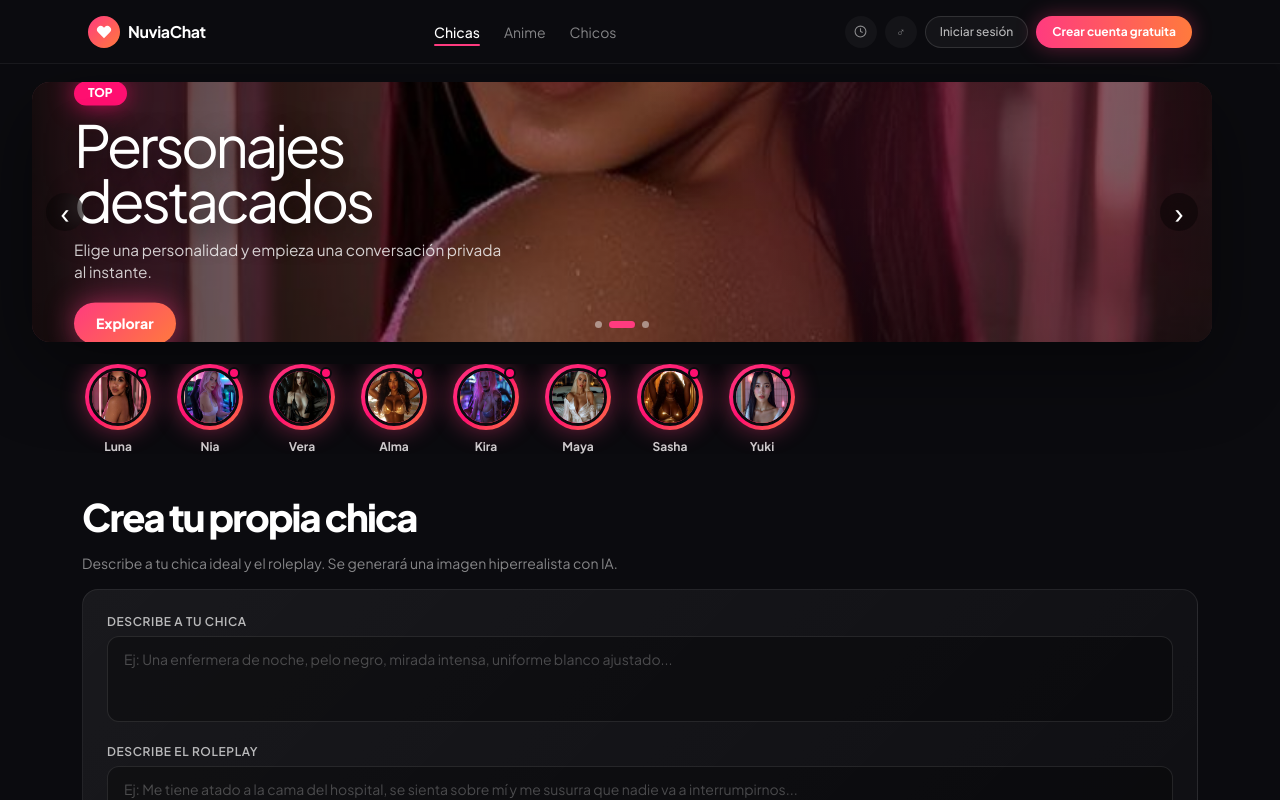
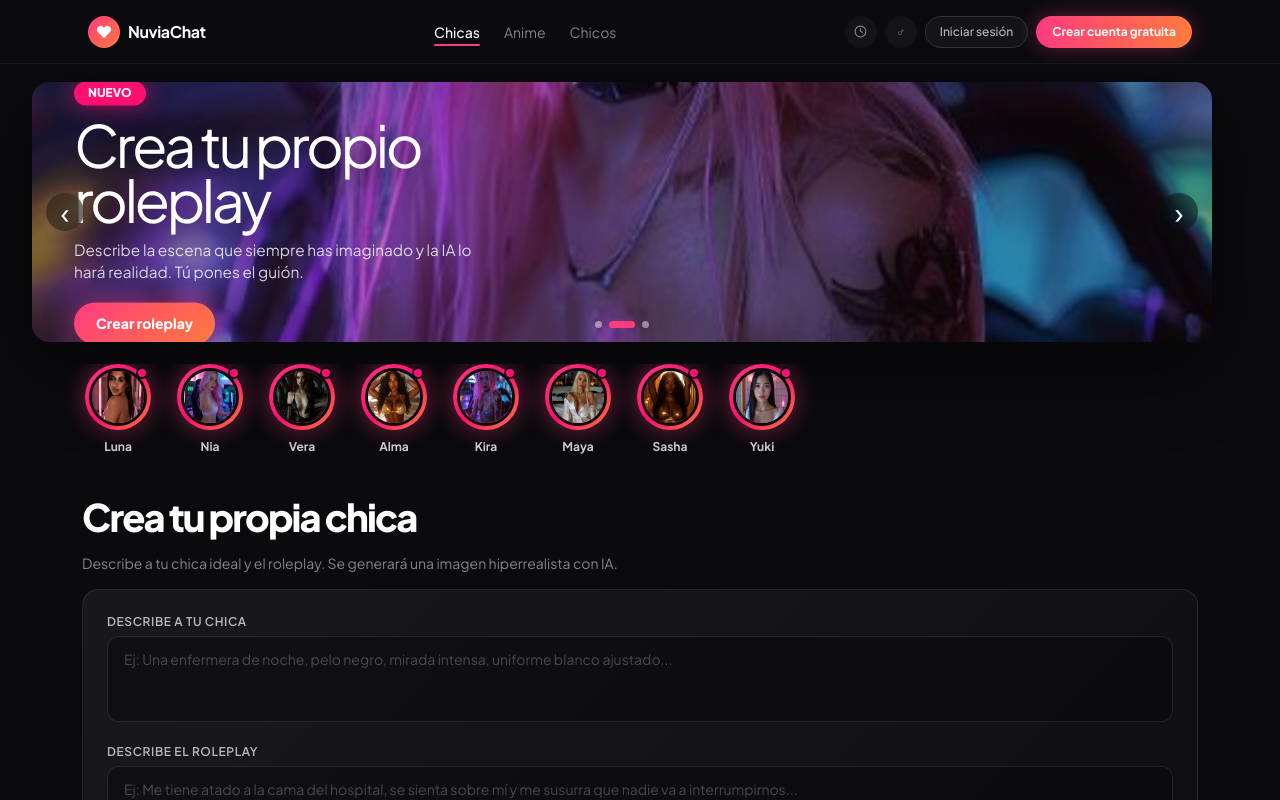
Before and after one commit to 3737631/luciaia, a Next.js app: page /luciaia/girls in a window 1280 px wide. Shown: the top 800 px of the page. Built offline with nearby package versions, Linux system fonts and the light colour scheme.

Commit message:
redesign carousel: 70% OFF, Crea tu roleplay, Chicas en vivo; lighter overlays, per-slide images

```diff
--- a/src/components/HeroShowcaseCarousel.tsx
+++ b/src/components/HeroShowcaseCarousel.tsx
@@ -7,26 +7,26 @@ import { getGirlImage } from "@/lib/images";
 const slides = [
   {
     id: 0,
-    title: "Nuevas historias disponibles",
-    subtitle: "Descubre escenas, chats y momentos nuevos con tus personajes favoritos.",
-    badge: "¡NUEVO!",
-    cta: "Ver ahora",
+    title: "🔥 70% OFF",
+    subtitle: "Oferta especial por tiempo limitado. Disfruta de todas las funciones premium con un 70% de descuento.",
+    badge: "OFERTA",
+    cta: "Aprovechar ahora",
     href: "#personajes",
   },
   {
     id: 1,
-    title: "Personajes destacados",
-    subtitle: "Elige una personalidad y empieza una conversación privada al instante.",
-    badge: "TOP",
-    cta: "Explorar",
+    title: "Crea tu propio roleplay",
+    subtitle: "Describe la escena que siempre has imaginado y la IA lo hará realidad. Tú pones el guión.",
+    badge: "NUEVO",
+    cta: "Crear roleplay",
     href: "#personajes",
   },
   {
     id: 2,
-    title: "Crea tu chica IA",
-    subtitle: "Personaliza estilo, actitud, fondo y forma de hablar.",
-    badge: "PRO",
-    cta: "Crear ahora",
+    title: "Chicas en vivo ahora",
+    subtitle: "Conecta en tiempo real con tu personaje favorito. Siente la conversación como nunca antes.",
+    badge: "EN VIVO",
+    cta: "Probar ahora",
     href: "#personajes",
   },
 ];
@@ -73,7 +73,11 @@ export default function HeroShowcaseCarousel() {
     // eslint-disable-next-line react-hooks/exhaustive-deps
   }, [next]);
 
-  const placeholderImg = getGirlImage("luna", "moreno", "toalla", "neon-room");
+  const imgs = [
+    getGirlImage("maya", "rubio", "bata", "car-night"),
+    getGirlImage("kira", "rosa", "tanga", "studio"),
+    getGirlImage("sasha", "moreno", "estrellas", "neon-room"),
+  ];
 
   return (
     <div
@@ -107,17 +111,19 @@ export default function HeroShowcaseCarousel() {
               pointerEvents: i === active ? "auto" : "none",
             }}
           >
-            {/* Placeholder image - REPLACE with real banners later */}
             <img
-              src={placeholderImg}
+              src={imgs[i]}
               alt={s.title}
               className="h-full w-full object-cover"
             />
             <div
               className="absolute inset-0"
               style={{
-                background:
-                  "linear-gradient(90deg, rgba(0,0,0,0.75), rgba(0,0,0,0.22), rgba(0,0,0,0.55)), radial-gradient(circle at 80% 30%, rgba(255,59,127,0.32), transparent 35%)",
+                background: i === 0
+                  ? "linear-gradient(90deg, rgba(0,0,0,0.50), rgba(0,0,0,0.10), rgba(0,0,0,0.35)), radial-gradient(circle at 70% 40%, rgba(255,59,127,0.25), transparent 40%)"
+                  : i === 1
+                  ? "linear-gradient(90deg, rgba(0,0,0,0.45), rgba(0,0,0,0.08), rgba(0,0,0,0.30)), radial-gradient(circle at 30% 60%, rgba(168,85,247,0.20), transparent 40%)"
+                  : "linear-gradient(90deg, rgba(0,0,0,0.50), rgba(0,0,0,0.10), rgba(0,0,0,0.35)), radial-gradient(circle at 80% 20%, rgba(255,122,61,0.25), transparent 40%)",
               }}
             />
             <div
```
